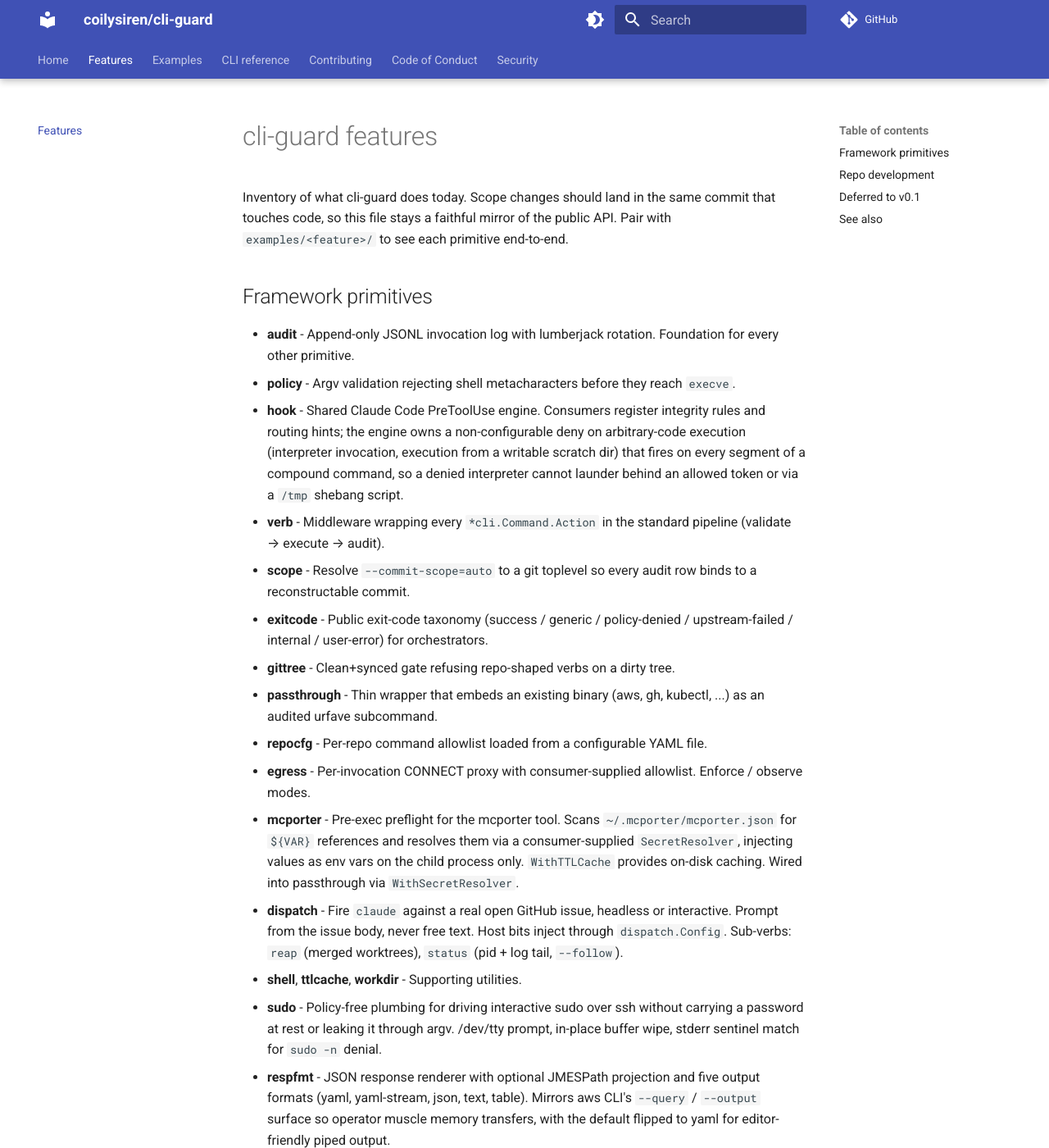
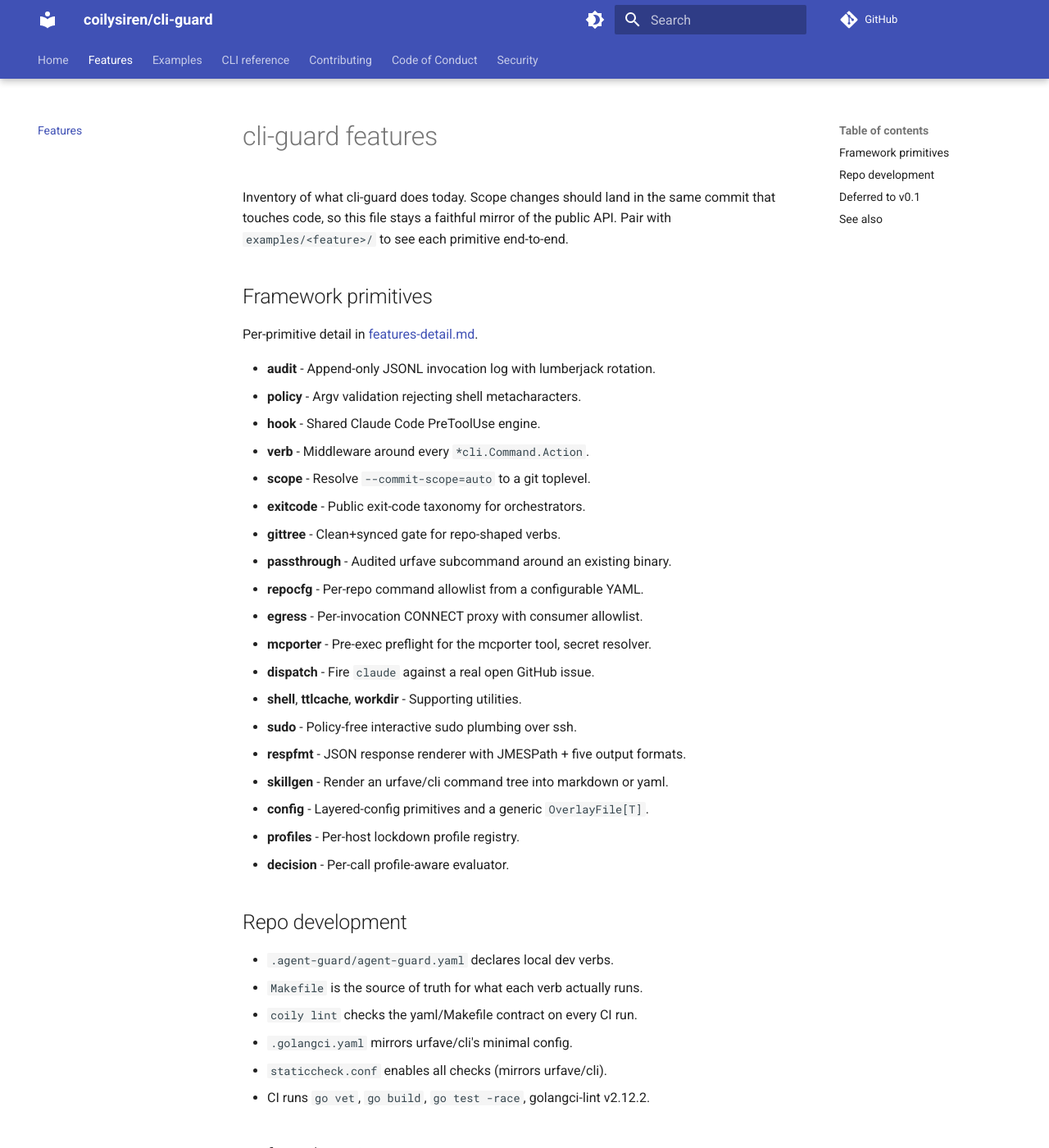
Before and after one commit to coilyco-flight-deck/cli-guard, an MkDocs documentation site: the page built from docs/FEATURES.md, in a window 1280 px wide and 1400 px high. Shown: the whole window at 82% size. Built offline with MkDocs 1.6.1 and Material for MkDocs 9.7.7, drawn with Linux system fonts in a browser that asks for light colours; comment, search, counter and statistics services are not loaded; some of the changed text lies outside the part shown.

Commit message:
feat(lockdown): rescope deny list + bring repo state in line with v0.2.12 hooks
Two logically distinct sets of changes, landed together because the
v0.2.12 hooks were blocking the lockdown commit:

Lockdown rescope (cli-guard#13, #14):
- lockdown/defaults.yaml: collapse 10 readonly git verbs to Bash(git:*),
  rescope deny list to map 1:1 with binaries coily wraps. Bypass-
  prevention shapes (scripting interpreters, shells, Windows vectors)
  drop to the auto-mode classifier.
- lockdown_test.go: DeniesDangerousBase -> DeniesWrappedBinaries,
  DeniesWindowsExecution deleted, launder cases swapped to wrapped
  binaries, NamesCoilyWrapperOnDeny drops scp/make/just entries.

Repo state catch-up (cli-guard#15):
- bump pre-commit pin from agentic-os v0.2.8 -> v0.2.12
- restructure AGENTS.md to the canonical 9-section trifecta shape
- split docs/FEATURES.md into a lean index + docs/features-detail.md
- .golangci.yaml: exclude .dispatch-worktrees/ (defense-in-depth;
  stale cache was the actual symptom, cleared via cache clean)

closes https://forgejo.coilysiren.me/coilysiren/cli-guard/issues/13
closes https://forgejo.coilysiren.me/coilysiren/cli-guard/issues/14
closes https://forgejo.coilysiren.me/coilysiren/cli-guard/issues/15

```diff
--- a/.golangci.yaml
+++ b/.golangci.yaml
@@ -154,3 +154,7 @@ formatters:
 
 issues:
   max-same-issues: 20
+  # Dispatch worktrees are parallel-agent scratch space outside the main
+  # codebase; lint failures there are not actionable from the source repo.
+  exclude-dirs:
+    - .dispatch-worktrees
--- a/.pre-commit-config.yaml
+++ b/.pre-commit-config.yaml
@@ -65,7 +65,7 @@ repos:
 
   # BEGIN managed by agentic-os/scripts/apply-agentic-os-hooks.py
   - repo: https://github.com/coilysiren/agentic-os
-    rev: v0.2.8
+    rev: v0.2.12
     hooks:
       - id: catalog-doc-size
       - id: catalog-trifecta
--- a/docs/FEATURES.md
+++ b/docs/FEATURES.md
@@ -4,43 +4,46 @@ Inventory of what cli-guard does today. Scope changes should land in the same co
 
 ## Framework primitives
 
-- **audit** - Append-only JSONL invocation log with lumberjack rotation. Foundation for every other primitive.
-- **policy** - Argv validation rejecting shell metacharacters before they reach `execve`.
-- **hook** - Shared Claude Code PreToolUse engine. Consumers register integrity rules and routing hints; the engine owns a non-configurable deny on arbitrary-code execution (interpreter invocation, execution from a writable scratch dir) that fires on every segment of a compound command, so a denied interpreter cannot launder behind an allowed token or via a `/tmp` shebang script.
-- **verb** - Middleware wrapping every `*cli.Command.Action` in the standard pipeline (validate → execute → audit).
-- **scope** - Resolve `--commit-scope=auto` to a git toplevel so every audit row binds to a reconstructable commit.
-- **exitcode** - Public exit-code taxonomy (success / generic / policy-denied / upstream-failed / internal / user-error) for orchestrators.
-- **gittree** - Clean+synced gate refusing repo-shaped verbs on a dirty tree.
-- **passthrough** - Thin wrapper that embeds an existing binary (aws, gh, kubectl, ...) as an audited urfave subcommand.
-- **repocfg** - Per-repo command allowlist loaded from a configurable YAML file.
-- **egress** - Per-invocation CONNECT proxy with consumer-supplied allowlist. Enforce / observe modes.
-- **mcporter** - Pre-exec preflight for the mcporter tool. Scans `~/.mcporter/mcporter.json` for `${VAR}` references and resolves them via a consumer-supplied `SecretResolver`, injecting values as env vars on the child process only. `WithTTLCache` provides on-disk caching. Wired into passthrough via `WithSecretResolver`.
-- **dispatch** - Fire `claude` against a real open GitHub issue, headless or interactive. Prompt from the issue body, never free text. Host bits inject through `dispatch.Config`. Sub-verbs: `reap` (merged worktrees), `status` (pid + log tail, `--follow`).
+Per-primitive detail in [features-detail.md](features-detail.md).
+
+- **audit** - Append-only JSONL invocation log with lumberjack rotation.
+- **policy** - Argv validation rejecting shell metacharacters.
+- **hook** - Shared Claude Code PreToolUse engine.
+- **verb** - Middleware around every `*cli.Command.Action`.
+- **scope** - Resolve `--commit-scope=auto` to a git toplevel.
+- **exitcode** - Public exit-code taxonomy for orchestrators.
+- **gittree** - Clean+synced gate for repo-shaped verbs.
+- **passthrough** - Audited urfave subcommand around an existing binary.
+- **repocfg** - Per-repo command allowlist from a configurable YAML.
+- **egress** - Per-invocation CONNECT proxy with consumer allowlist.
+- **mcporter** - Pre-exec preflight for the mcporter tool, secret resolver.
+- **dispatch** - Fire `claude` against a real open GitHub issue.
 - **shell**, **ttlcache**, **workdir** - Supporting utilities.
-- **sudo** - Policy-free plumbing for driving interactive sudo over ssh without carrying a password at rest or leaking it through argv. /dev/tty prompt, in-place buffer wipe, stderr sentinel match for `sudo -n` denial.
-- **respfmt** - JSON response renderer with optional JMESPath projection and five output formats (yaml, yaml-stream, json, text, table). Mirrors aws CLI's `--query` / `--output` surface so operator muscle memory transfers, with the default flipped to yaml for editor-friendly piped output.
-- **skillgen** - Render an urfave/cli command tree into a deterministic markdown lookup table or yaml document. Pairs with the verb package: every wrapped Action is reachable by name from the rendered output, so the rendered file is a machine-checkable mirror of the invocation surface.
-- **config** - Layered-config primitives: `~/.coily` and `./.coily` path helpers, `ExpandHome`, audit-slug derivation from `git remote get-url origin`, the `Audit` rotation-knobs struct, and a generic `OverlayFile[T]` helper that consumers call per layer to assemble their own schema.
-- **profiles** - Per-host lockdown profile registry. Loads `~/.coily/coily.yaml`, validates each declared profile against the cli-guard/profile axis vocabulary, and resolves a name to a Coordinate. Missing file or unknown name falls back to `profile.Strictest()` deny-everything.
-- **decision** - Per-call profile-aware evaluator. Resolves a session profile through the profiles registry and returns an `audit.ProfileDecision` ready to attach to an audit row. Plug in via `verb.Spec.OnEvaluate`. Also ships a default `audit.RedactPolicy` covering common secret-flag names and identifier patterns (AWS account ids, email addresses).
+- **sudo** - Policy-free interactive sudo plumbing over ssh.
+- **respfmt** - JSON response renderer with JMESPath + five output formats.
+- **skillgen** - Render an urfave/cli command tree into markdown or yaml.
+- **config** - Layered-config primitives and a generic `OverlayFile[T]`.
+- **profiles** - Per-host lockdown profile registry.
+- **decision** - Per-call profile-aware evaluator.
 
 ## Repo development
 
-- `.agent-guard/agent-guard.yaml` declares local dev verbs (`agent-guard exec build`, `test`, `vet`, `lint`, `tidy`, `cover`).
+- `.agent-guard/agent-guard.yaml` declares local dev verbs.
 - `Makefile` is the source of truth for what each verb actually runs.
 - `coily lint` checks the yaml/Makefile contract on every CI run.
 - `.golangci.yaml` mirrors urfave/cli's minimal config.
 - `staticcheck.conf` enables all checks (mirrors urfave/cli).
-- GitHub Actions CI runs `go vet`, `go build`, `go test -race`, and golangci-lint v2.12.2.
+- CI runs `go vet`, `go build`, `go test -race`, golangci-lint v2.12.2.
 
 ## Deferred to v0.1
 
-- **lockdown** - Generic permission-file writer with a `Driver` interface (Claude Code driver as the default). Tracked at [#2](https://github.com/coilysiren/cli-guard/issues/2).
+- **lockdown** - Generic permission-file writer with a `Driver` interface. [#2](https://github.com/coilysiren/cli-guard/issues/2).
 
 ## See also
 
 - [README.md](../README.md) - human-facing intro.
 - [AGENTS.md](../AGENTS.md) - agent-facing operating rules.
 - [.agent-guard/agent-guard.yaml](../.agent-guard/agent-guard.yaml) - allowlisted commands.
+- [features-detail.md](features-detail.md) - per-primitive details.
 
 Cross-reference convention from [coilysiren/agentic-os#59](https://github.com/coilysiren/agentic-os/issues/59).
--- /dev/null
+++ b/docs/features-detail.md
@@ -0,0 +1,22 @@
+# cli-guard features (detail)
+
+Per-primitive detail behind the [FEATURES.md](FEATURES.md) index.
+
+- **audit** - Append-only JSONL invocation log with lumberjack rotation. Foundation for every other primitive.
+- **policy** - Argv validation rejecting shell metacharacters before they reach `execve`.
+- **hook** - Shared Claude Code PreToolUse engine. Consumers register integrity rules and routing hints; the engine owns a non-configurable deny on arbitrary-code execution (interpreter invocation, execution from a writable scratch dir) that fires on every segment of a compound command, so a denied prefix cannot launder behind an allowed token or via a `/tmp` shebang script.
+- **verb** - Middleware wrapping every `*cli.Command.Action` in the standard pipeline (validate → execute → audit).
+- **scope** - Resolve `--commit-scope=auto` to a git toplevel so every audit row binds to a reconstructable commit.
+- **exitcode** - Public exit-code taxonomy (success / generic / policy-denied / upstream-failed / internal / user-error) for orchestrators.
+- **gittree** - Clean+synced gate refusing repo-shaped verbs on a dirty tree.
+- **passthrough** - Thin wrapper that embeds an existing binary (aws, gh, kubectl, ...) as an audited urfave subcommand.
+- **repocfg** - Per-repo command allowlist loaded from a configurable YAML file.
+- **egress** - Per-invocation CONNECT proxy with consumer-supplied allowlist. Enforce / observe modes.
+- **mcporter** - Pre-exec preflight for the mcporter tool. Scans `~/.mcporter/mcporter.json` for `${VAR}` references and resolves via a consumer-supplied `SecretResolver`, injecting values as env vars on the child only. `WithTTLCache` adds on-disk caching. Wired into passthrough via `WithSecretResolver`.
+- **dispatch** - Fire `claude` against a real open GitHub issue, headless or interactive. Prompt from the issue body, never free text. Host bits inject through `dispatch.Config`. Sub-verbs: `reap` (merged worktrees), `status` (pid + log tail, `--follow`).
+- **sudo** - Policy-free plumbing for driving interactive sudo over ssh without carrying a password at rest or leaking it through argv. /dev/tty prompt, in-place buffer wipe, stderr sentinel match for `sudo -n` denial.
+- **respfmt** - JSON response renderer with optional JMESPath projection and five output formats (yaml, yaml-stream, json, text, table). Mirrors aws CLI's `--query` / `--output` surface; default flipped to yaml for editor-friendly piped output.
+- **skillgen** - Render an urfave/cli command tree into a deterministic markdown lookup table or yaml document. Pairs with verb: every wrapped Action is reachable by name from the output, so the rendered file mirrors the invocation surface.
+- **config** - Layered-config primitives: `~/.coily` and `./.coily` path helpers, `ExpandHome`, audit-slug derivation from `git remote get-url origin`, the `Audit` rotation-knobs struct, and a generic `OverlayFile[T]` helper.
+- **profiles** - Per-host lockdown profile registry. Loads `~/.coily/coily.yaml`, validates each declared profile against the profile axis vocabulary, resolves a name to a Coordinate. Missing file or unknown name falls back to `profile.Strictest()`.
+- **decision** - Per-call profile-aware evaluator. Resolves a session profile through profiles and returns an `audit.ProfileDecision` ready to attach to an audit row. Plug in via `verb.Spec.OnEvaluate`. Ships a default `audit.RedactPolicy` covering common secret-flag names and identifier patterns.
```
Also changed, not shown: AGENTS.md (+24 -12 lines), 2 other files.
